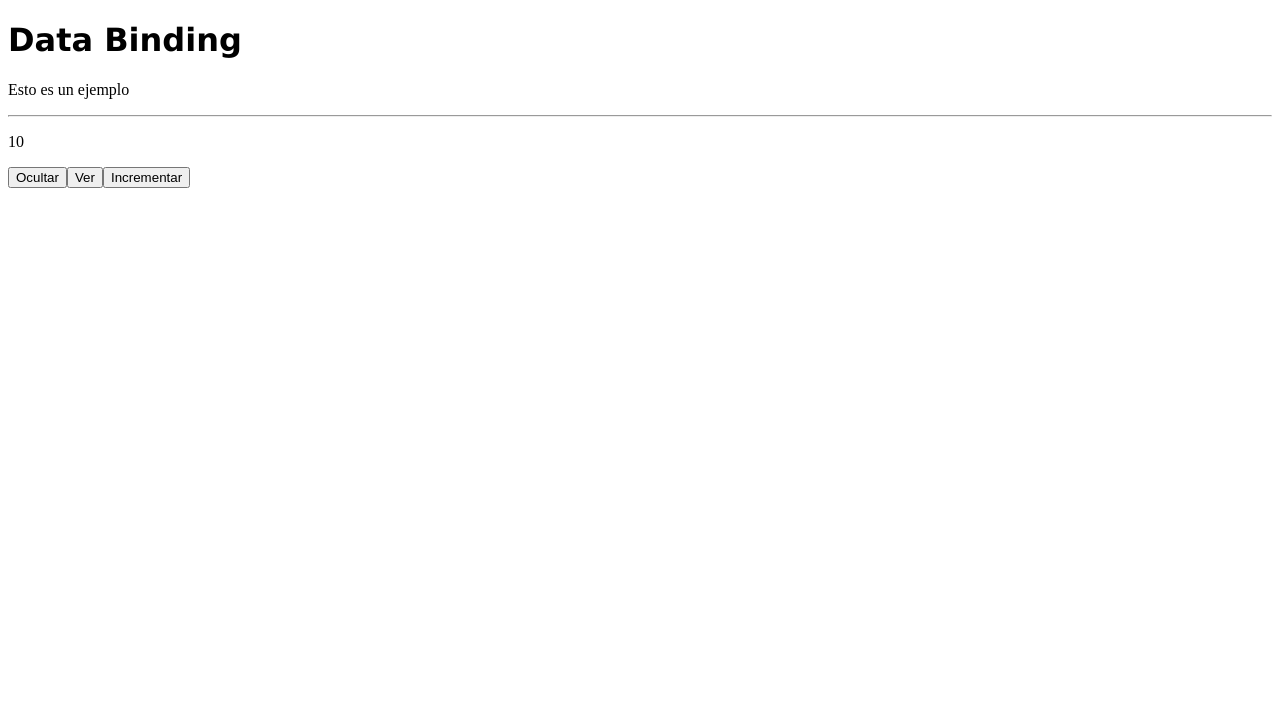
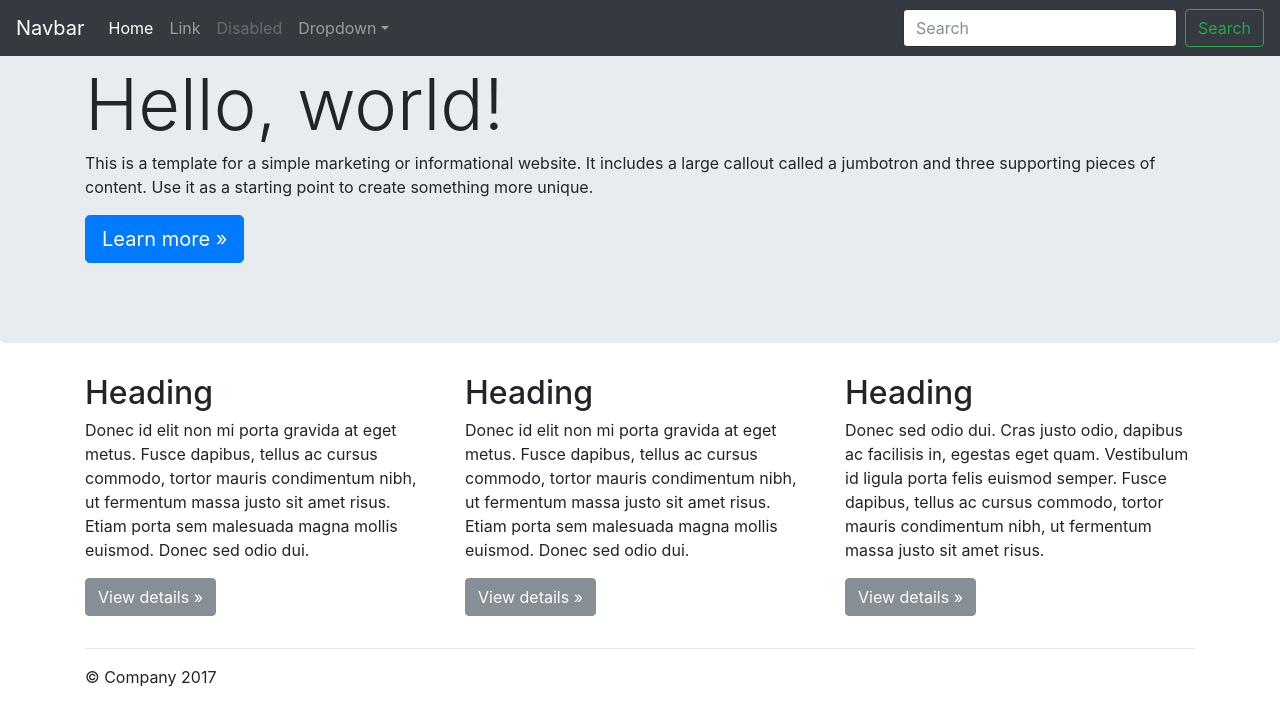
Before and after one commit to aantivero/curso-ng, an Angular app: page / in a window 1280 px wide. Shown: the top 726 px of the page. Built offline with nearby package versions, Linux system fonts and the light colour scheme.

Commit message:
agregamos styles bootstrap

```diff
--- /dev/null
+++ b/src/app/app.component.html
@@ -0,0 +1,68 @@
+<nav class="navbar navbar-expand-md navbar-dark fixed-top bg-dark">
+        <a class="navbar-brand" href="#">Navbar</a>
+        <button class="navbar-toggler" type="button" data-toggle="collapse" data-target="#navbarsExampleDefault" aria-controls="navbarsExampleDefault" aria-expanded="false" aria-label="Toggle navigation">
+          <span class="navbar-toggler-icon"></span>
+        </button>
+
+        <div class="collapse navbar-collapse" id="navbarsExampleDefault">
+          <ul class="navbar-nav mr-auto">
+            <li class="nav-item active">
+              <a class="nav-link" href="#">Home <span class="sr-only">(current)</span></a>
+            </li>
+            <li class="nav-item">
+              <a class="nav-link" href="#">Link</a>
+            </li>
+            <li class="nav-item">
+              <a class="nav-link disabled" href="#">Disabled</a>
+            </li>
+            <li class="nav-item dropdown">
+              <a class="nav-link dropdown-toggle" href="http://example.com" id="dropdown01" data-toggle="dropdown" aria-haspopup="true" aria-expanded="false">Dropdown</a>
+              <div class="dropdown-menu" aria-labelledby="dropdown01">
+                <a class="dropdown-item" href="#">Action</a>
+                <a class="dropdown-item" href="#">Another action</a>
+                <a class="dropdown-item" href="#">Something else here</a>
+              </div>
+            </li>
+          </ul>
+          <form class="form-inline my-2 my-lg-0">
+            <input class="form-control mr-sm-2" type="text" placeholder="Search" aria-label="Search">
+            <button class="btn btn-outline-success my-2 my-sm-0" type="submit">Search</button>
+          </form>
+        </div>
+      </nav>
+
+      <!-- Main jumbotron for a primary marketing message or call to action -->
+      <div class="jumbotron">
+        <div class="container">
+          <h1 class="display-3">Hello, world!</h1>
+          <p>This is a template for a simple marketing or informational website. It includes a large callout called a jumbotron and three supporting pieces of content. Use it as a starting point to create something more unique.</p>
+          <p><a class="btn btn-primary btn-lg" href="#" role="button">Learn more &raquo;</a></p>
+        </div>
+      </div>
+
+      <div class="container">
+        <!-- Example row of columns -->
+        <div class="row">
+          <div class="col-md-4">
+            <h2>Heading</h2>
+            <p>Donec id elit non mi porta gravida at eget metus. Fusce dapibus, tellus ac cursus commodo, tortor mauris condimentum nibh, ut fermentum massa justo sit amet risus. Etiam porta sem malesuada magna mollis euismod. Donec sed odio dui. </p>
+            <p><a class="btn btn-secondary" href="#" role="button">View details &raquo;</a></p>
+          </div>
+          <div class="col-md-4">
+            <h2>Heading</h2>
+            <p>Donec id elit non mi porta gravida at eget metus. Fusce dapibus, tellus ac cursus commodo, tortor mauris condimentum nibh, ut fermentum massa justo sit amet risus. Etiam porta sem malesuada magna mollis euismod. Donec sed odio dui. </p>
+            <p><a class="btn btn-secondary" href="#" role="button">View details &raquo;</a></p>
+          </div>
+          <div class="col-md-4">
+            <h2>Heading</h2>
+            <p>Donec sed odio dui. Cras justo odio, dapibus ac facilisis in, egestas eget quam. Vestibulum id ligula porta felis euismod semper. Fusce dapibus, tellus ac cursus commodo, tortor mauris condimentum nibh, ut fermentum massa justo sit amet risus.</p>
+            <p><a class="btn btn-secondary" href="#" role="button">View details &raquo;</a></p>
+          </div>
+        </div>
+
+        <hr>
+
+        <footer>
+          <p>&copy; Company 2017</p>
+        </footer>
+      </div> <!-- /container -->
--- a/src/app/app.component.ts
+++ b/src/app/app.component.ts
@@ -2,20 +2,7 @@ import { Component } from '@angular/core';
 
 @Component({
   selector: 'app-root',
-  template: `
-  <h1>Data Binding</h1>
-  <app-lifecycle *ngIf="!delete" [vinculado]="vinculante">
-    <p #contenido>{{test}}</p>
-  </app-lifecycle>
-  <button (click) = "delete = true">Ocultar</button>
-  <button (click) = "delete = false">Ver</button>
-  <button (click) = "vinculante = vinculante + 10">Incrementar</button>
-  `,
-  styles: [
-    `h1 {
-      color: black
-    }`
-  ]
+  templateUrl: 'app.component.html'
 })
 export class AppComponent {
   title = 'app';
--- a/src/index.html
+++ b/src/index.html
@@ -7,6 +7,10 @@
 
   <meta name="viewport" content="width=device-width, initial-scale=1">
   <link rel="icon" type="image/x-icon" href="favicon.ico">
+  <script src="https://code.jquery.com/jquery-3.2.1.slim.min.js" integrity="sha384-KJ3o2DKtIkvYIK3UENzmM7KCkRr/rE9/Qpg6aAZGJwFDMVNA/GpGFF93hXpG5KkN" crossorigin="anonymous"></script>
+  <script src="https://cdnjs.cloudflare.com/ajax/libs/popper.js/1.11.0/umd/popper.min.js" integrity="sha384-b/U6ypiBEHpOf/4+1nzFpr53nxSS+GLCkfwBdFNTxtclqqenISfwAzpKaMNFNmj4" crossorigin="anonymous"></script>
+  <link rel="stylesheet" href="https://maxcdn.bootstrapcdn.com/bootstrap/4.0.0-beta/css/bootstrap.min.css" integrity="sha384-/Y6pD6FV/Vv2HJnA6t+vslU6fwYXjCFtcEpHbNJ0lyAFsXTsjBbfaDjzALeQsN6M" crossorigin="anonymous">
+  <script src="https://maxcdn.bootstrapcdn.com/bootstrap/4.0.0-beta/js/bootstrap.min.js" integrity="sha384-h0AbiXch4ZDo7tp9hKZ4TsHbi047NrKGLO3SEJAg45jXxnGIfYzk4Si90RDIqNm1" crossorigin="anonymous"></script>
 </head>
 <body>
   <app-root></app-root>
--- a/src/styles.css
+++ b/src/styles.css
@@ -1,5 +1 @@
 /* You can add global styles to this file, and also import other style files */
-h1 {
-    color: blue;
-    font-family: 'Lucida Sans', 'Lucida Sans Regular', 'Lucida Grande', 'Lucida Sans Unicode', Geneva, Verdana, sans-serif;
-}
```
